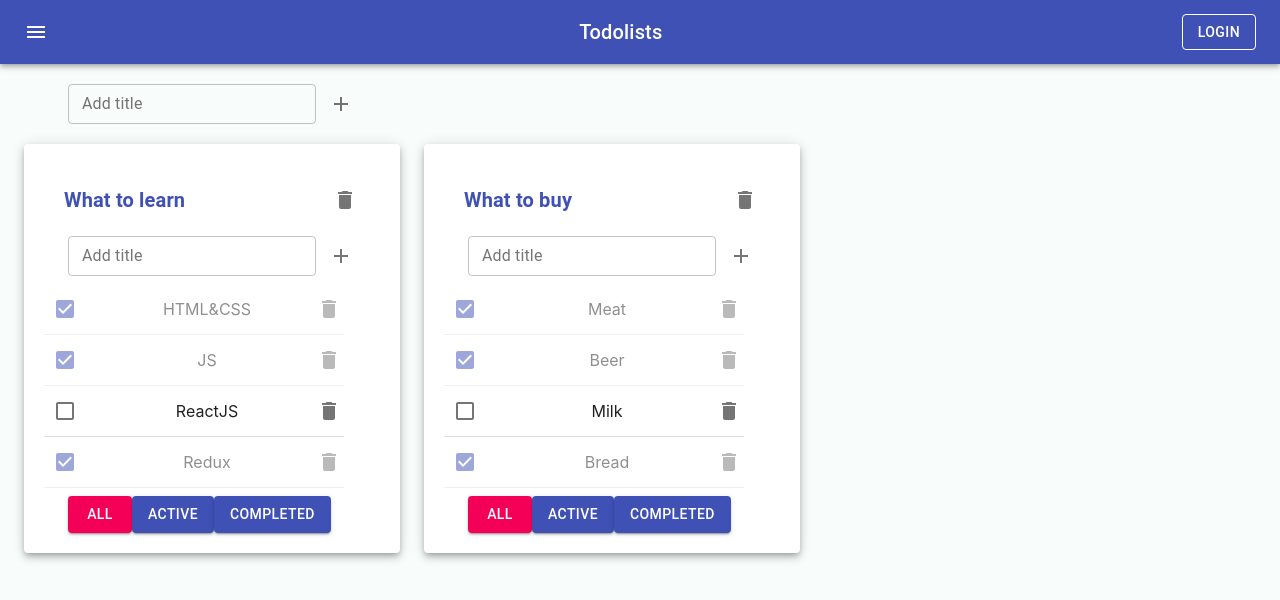
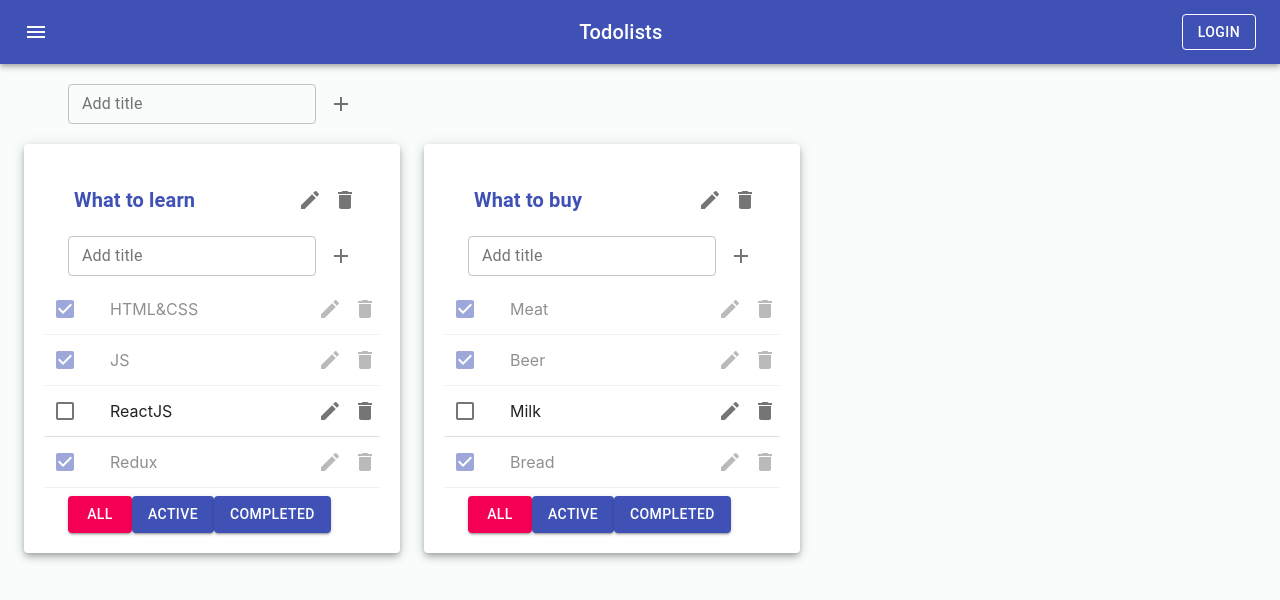
Before and after one commit to AliaksandrLiubanets/todolist, a React (Create React App) app: page / in a window 1280 px wide. Shown: the top 600 px of the page. Built offline with nearby package versions, Linux system fonts and the light colour scheme.

Commit message:
Add margin to TextField in EditableSpan

```diff
--- a/src/EditableSpan.tsx
+++ b/src/EditableSpan.tsx
@@ -20,11 +20,10 @@ const EditableSpan = (props: EditableSpanPropsType) => {
     }
     return (
         editMode
-            ? <TextField size={'small'} style={{width: '100px'}} autoFocus={true} onBlur={offEditMode} onChange={setInputValue}
+            ? <TextField size={'small'} style={{width: '150px', padding: "0 0 0 10px "}} autoFocus={true} onBlur={offEditMode} onChange={setInputValue}
                          value={title}/>
             // : <span onDoubleClick={onEditMode}>{props.title}</span>
-            : <span style={{display: "block"}} onDoubleClick={onEditMode}>{props.title}</span>
-
+            : <span style={{display: "block", margin: "0 10px"}} onDoubleClick={onEditMode}>{props.title}</span>
     )
 }
 
--- a/src/Todolist.tsx
+++ b/src/Todolist.tsx
@@ -1,10 +1,11 @@
-import React, {ChangeEvent} from 'react'
+import React, {ChangeEvent, useState} from 'react'
 import s from './Style.module.css'
 import {FilterTaskType} from './App'
 import AddItemForm from './AddItemForm'
 import EditableSpan from './EditableSpan'
 import {Button, Checkbox, Container, IconButton, List, ListItem, ListItemIcon, Typography} from '@material-ui/core'
 import DeleteIcon from '@material-ui/icons/Delete'
+import {Edit} from '@material-ui/icons'
 
 type propsType = {
     id: string
@@ -29,65 +30,76 @@ export type TaskType = {
 export function Todolist(props: propsType) {
 
       const elementsTask = props.tasks.map(el => {
+
         const onCheckboxCheckTask = (e: ChangeEvent<HTMLInputElement>) => props.setTaskStatus(el.id, e.currentTarget.checked, props.id)
-        const onChangeTitle = (title: string) => {
-            props.onChange(el.id, title, props.id)
-        }
+        const onChangeTitle = (title: string) => props.onChange(el.id, title, props.id)
         const removeTask = () => props.removeTask(el.id, props.id)
 
         return <ListItem key={el.id}
                          divider
                          disableGutters
                          dense
-                         style={{display: 'flex', justifyContent: 'space-between', width: "300px"}}
+                         style={{display: 'flex', justifyContent: 'space-between'}}
                          className={el.isDone ? s.is_done : ''}>
+            <div style={{display: 'flex', alignItems: 'center'}}>
                 <ListItemIcon style={{display: 'block'}}>
                     <Checkbox onChange={onCheckboxCheckTask}
                               color={'primary'}
                               checked={el.isDone}
                     />
-
                 </ListItemIcon>
-            <EditableSpan title={el.title} onChange={onChangeTitle}/>
+                <EditableSpan
+                              title={el.title}
+                              onChange={onChangeTitle}/>
+            </div>
+            <div style={{display: 'flex', alignItems: 'center'}}>
+                <IconButton size={'small'} style={{display: 'block'}}>
+                    <Edit
+                          style={{margin: '0 5px 0 0'}}/>
+                </IconButton>
                 <IconButton size={'small'} style={{display: 'block'}}>
                     <DeleteIcon onClick={removeTask}/>
                 </IconButton>
+            </div>
         </ListItem>
     })
 
     const setAll = () => props.changeFilter('all', props.id)
     const setActive = () => props.changeFilter('active', props.id)
     const setCompleted = () => props.changeFilter('completed', props.id)
-
-
     const addTaskToTodolist = (title: string) => props.addTask(title, props.id)
     const changeTodolistTitle = (title: string) => props.changeTodolistTitle(title, props.id)
     const removeTodolist = () => props.removeTodoList(props.id)
-//style={{display: 'flex', justifyContent: "space-around", justifyItems: "center", padding: "15px 20px"}}
+
     return (
         <div className={s.border}>
-            <Container style={{display: 'flex', justifyContent: "space-between", padding: "20px"}}>
+            <Container style={{display: 'flex', justifyContent: 'space-between', padding: '20px'}}>
                 <Typography variant={'h6'} style={{fontWeight: 'bold'}} color={'primary'}>
                     <EditableSpan title={props.title}
                                   onChange={changeTodolistTitle}/>
                 </Typography>
+                <div style={{display: 'flex', alignItems: 'center'}}>
+                    <IconButton size={'small'} >
+                        <Edit
+                              style={{margin: '0 5px 0 0'}}/>
+                    </IconButton>
                     <IconButton size={'small'}
                                 onClick={removeTodolist}>
                         <DeleteIcon/>
                     </IconButton>
-
+                </div>
             </Container>
             <AddItemForm addItem={addTaskToTodolist}/>
             <List>
                 {elementsTask}
             </List>
-            <Container style={{display: "flex"}}>
-                <Button variant={"contained"} color={props.filter === 'all' ? 'secondary': 'primary'} onClick={setAll}>All
+            <Container style={{display: 'flex'}}>
+                <Button variant={'contained'} color={props.filter === 'all' ? 'secondary' : 'primary'} onClick={setAll}>All
                 </Button>
-                <Button variant={"contained"} color={props.filter === 'active' ? 'secondary': 'primary'}
+                <Button variant={'contained'} color={props.filter === 'active' ? 'secondary' : 'primary'}
                         onClick={setActive}>Active
                 </Button>
-                <Button variant={"contained"} color={props.filter === 'completed' ? 'secondary': 'primary'}
+                <Button variant={'contained'} color={props.filter === 'completed' ? 'secondary' : 'primary'}
                         onClick={setCompleted}>Completed
                 </Button>
             </Container>
```
Lines whose indentation alone changed are shown as unchanged.
